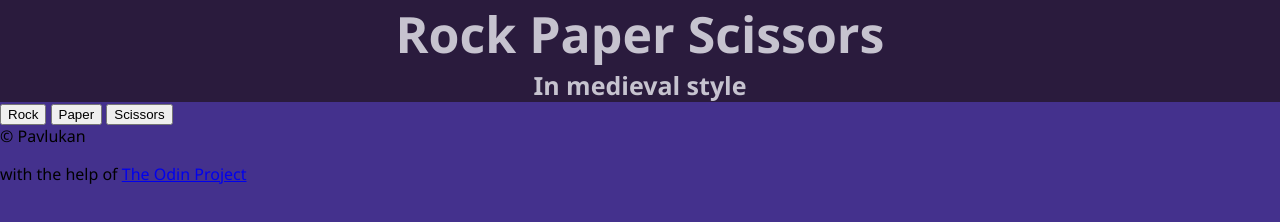
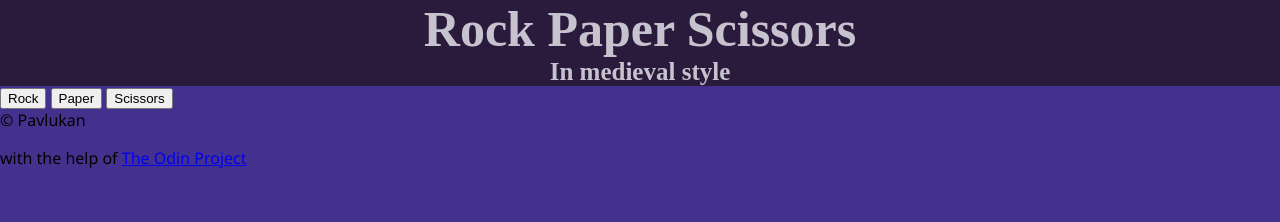
Before and after one commit to Pavlukan/odin-rock-paper-scissors, a plain HTML site: page index.html in a window 1280 px wide. Drawn offline with Linux system fonts and the light colour scheme.

Commit message:
Change font-family of the header to Cormorant

```diff
--- a/styles.css
+++ b/styles.css
@@ -5,6 +5,7 @@ body {
 }
 
 .header {
+    font-family: "Cormorant SC", Cormorant;
     color:#c6c3cf;
     text-align: center;
     font-size: 50px;
```
